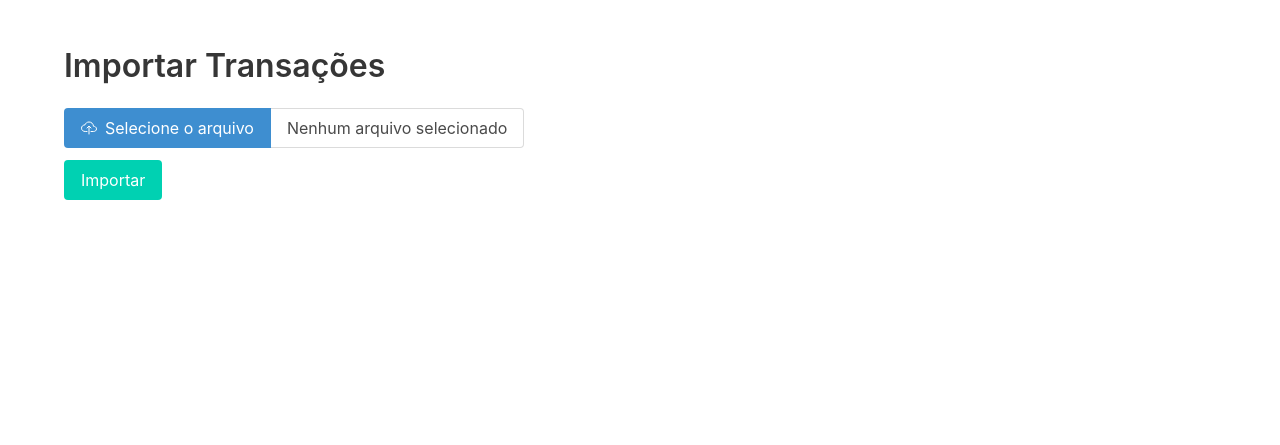
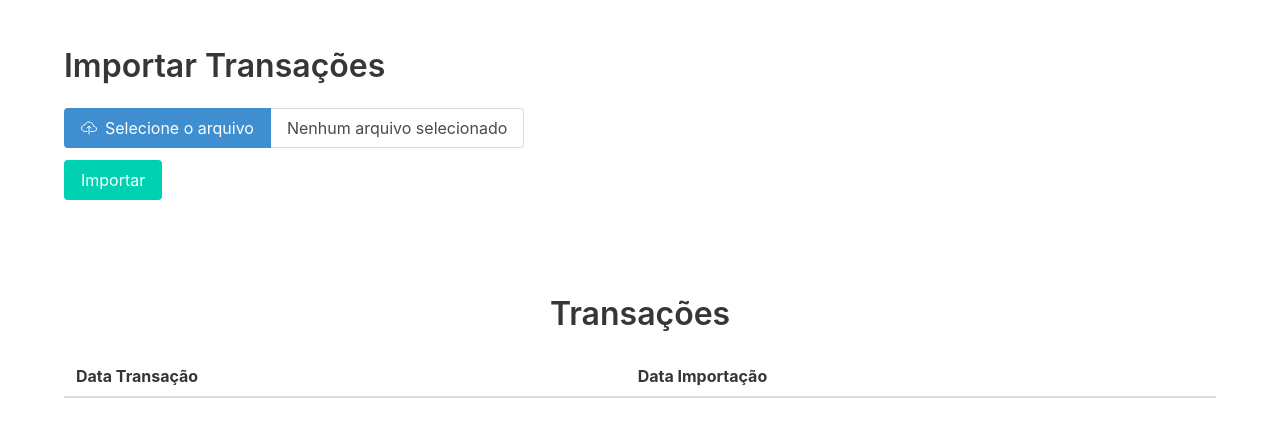
Before and after one commit to marcos-nsantos/analise_e_investigacao_de_transacao, a Django app: page / in a window 1280 px wide. Shown: the top 445 px of the page. Run offline with Django 3.2, Linux system fonts and the light colour scheme; data that the repository does not hold is empty.

Commit message:
show imported transactions

```diff
--- a/apps/transacao/views/index_view.py
+++ b/apps/transacao/views/index_view.py
@@ -63,7 +63,7 @@ def index(request):
 
     else:
         form = ArquivoForm()
-    return render(request, 'transacao/index.html', {'form': form})
+    return render(request, 'transacao/index.html', {'form': form, 'transacoes': Transacao.objects.all()})
 
 
 def capture_first_date_time_from_csv_file(arquivo_csv):
--- a/templates/transacao/index.html
+++ b/templates/transacao/index.html
@@ -52,6 +52,30 @@
     </div>
 </section>
 
+<!-- Tabela de Importações realizadas com o titulo no centro -->
+<!-- Data Transações e Data Importação -->
+<section class="section">
+    <div class="container">
+        <h1 class="title has-text-centered">Transações</h1>
+        <table class="table is-fullwidth">
+            <thead>
+            <tr>
+                <td style="font-weight: bold">Data Transação</td>
+                <td style="font-weight: bold">Data Importação</td>
+            </tr>
+            </thead>
+            <tbody>
+            {% for transacao in transacoes %}
+                <tr>
+                    <td>{{ transacao.data_hora }}</td>
+                    <td>{{ transacao.arquivo.created_at }}</td>
+                </tr>
+            {% endfor %}
+            </tbody>
+        </table>
+    </div>
+</section>
+
 <script src="{% static 'transacao/js/fileInput.js' %}"></script>
 <script src="{% static 'transacao/js/notification.js' %}"></script>
 <script type="module" src="https://unpkg.com/ionicons@5.5.2/dist/ionicons/ionicons.esm.js"></script>
```
